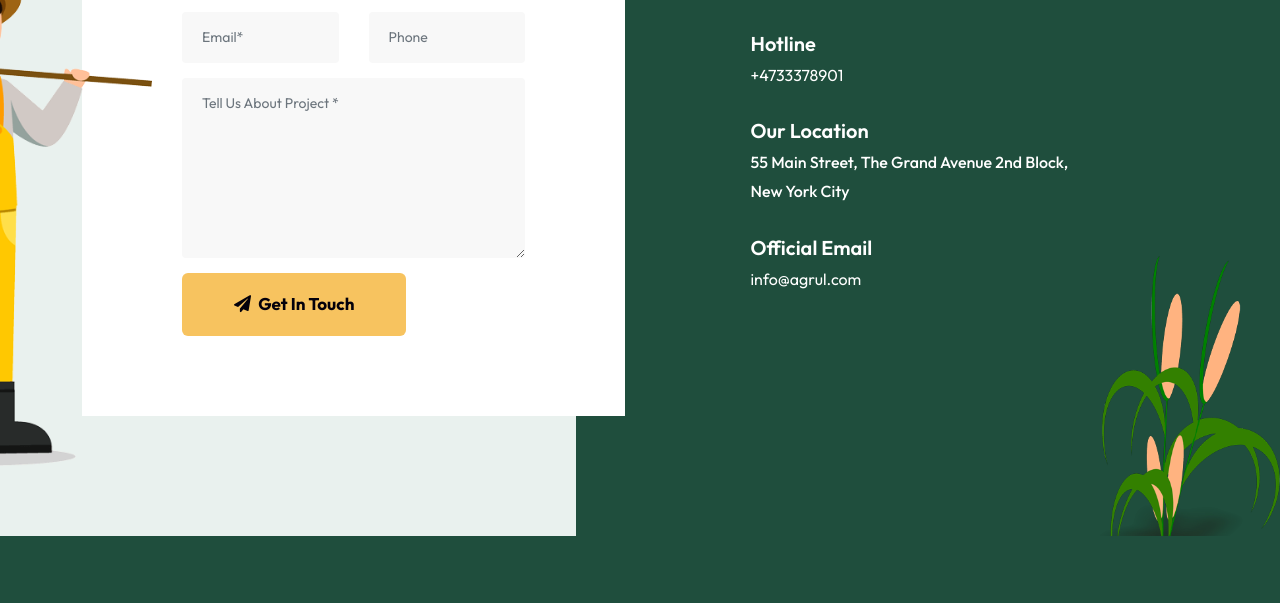
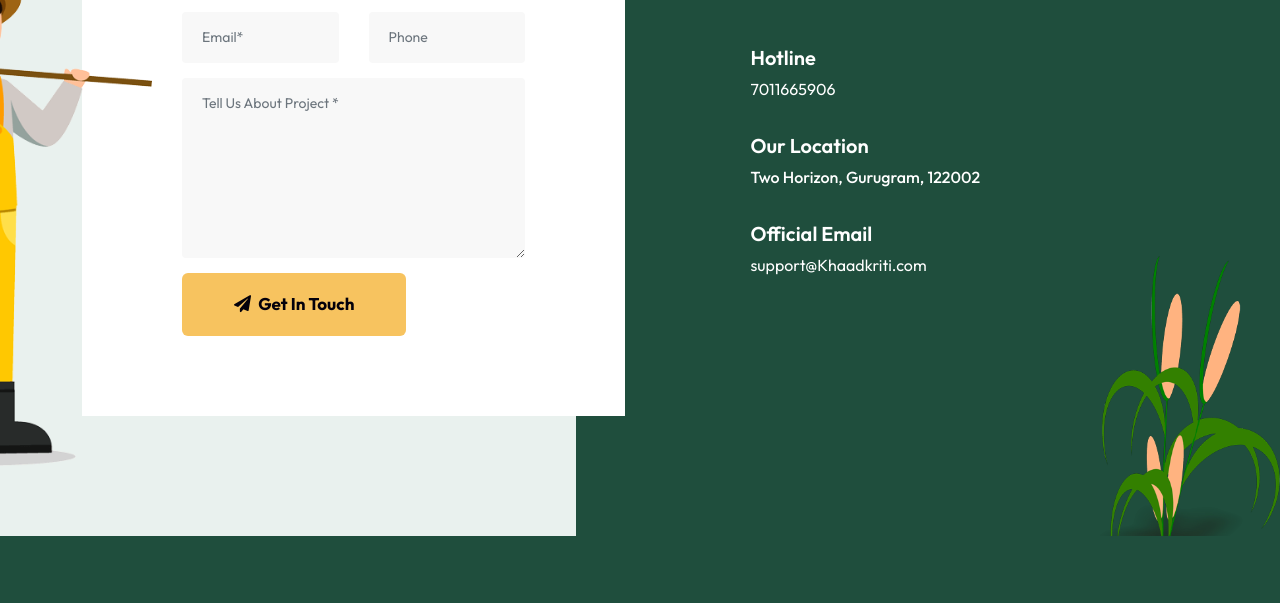
Before and after one commit to shubz007/Khaadkriti, a plain HTML site: page index.html in a window 1280 px wide. Shown: the part 7976-8579 px from the top of the page. Drawn offline with Linux system fonts and the light colour scheme; files that its build step writes are made by us from their sources; a script that the page names is missing; files whose address does not match are found by name; a web font is replaced by a local one.

Commit message:
added new

```diff
--- a/index.html
+++ b/index.html
@@ -891,21 +891,21 @@
                             <li>
                                 <div class="content">
                                     <h5 class="title">Hotline</h5>
-                                    <a href="">+4733378901</a>
+                                    <a href="">7011665906</a>
                                 </div>
                             </li>
                             <li>
                                 <div class="info">
                                     <h5 class="title">Our Location</h5>
                                     <p>
-                                        55 Main Street, The Grand Avenue 2nd Block, <br> New York City
+                                        Two Horizon, Gurugram, 122002
                                     </p>
                                 </div>
                             </li>
                             <li>
                                 <div class="info">
                                     <h5 class="title">Official Email</h5>
-                                    <a href="mailto:info@agrul.com.com">info@agrul.com</a>
+                                    <a href="mailto:info@agrul.com.com">support@Khaadkriti.com</a>
                                 </div>
                             </li>
                         </ul>
```
